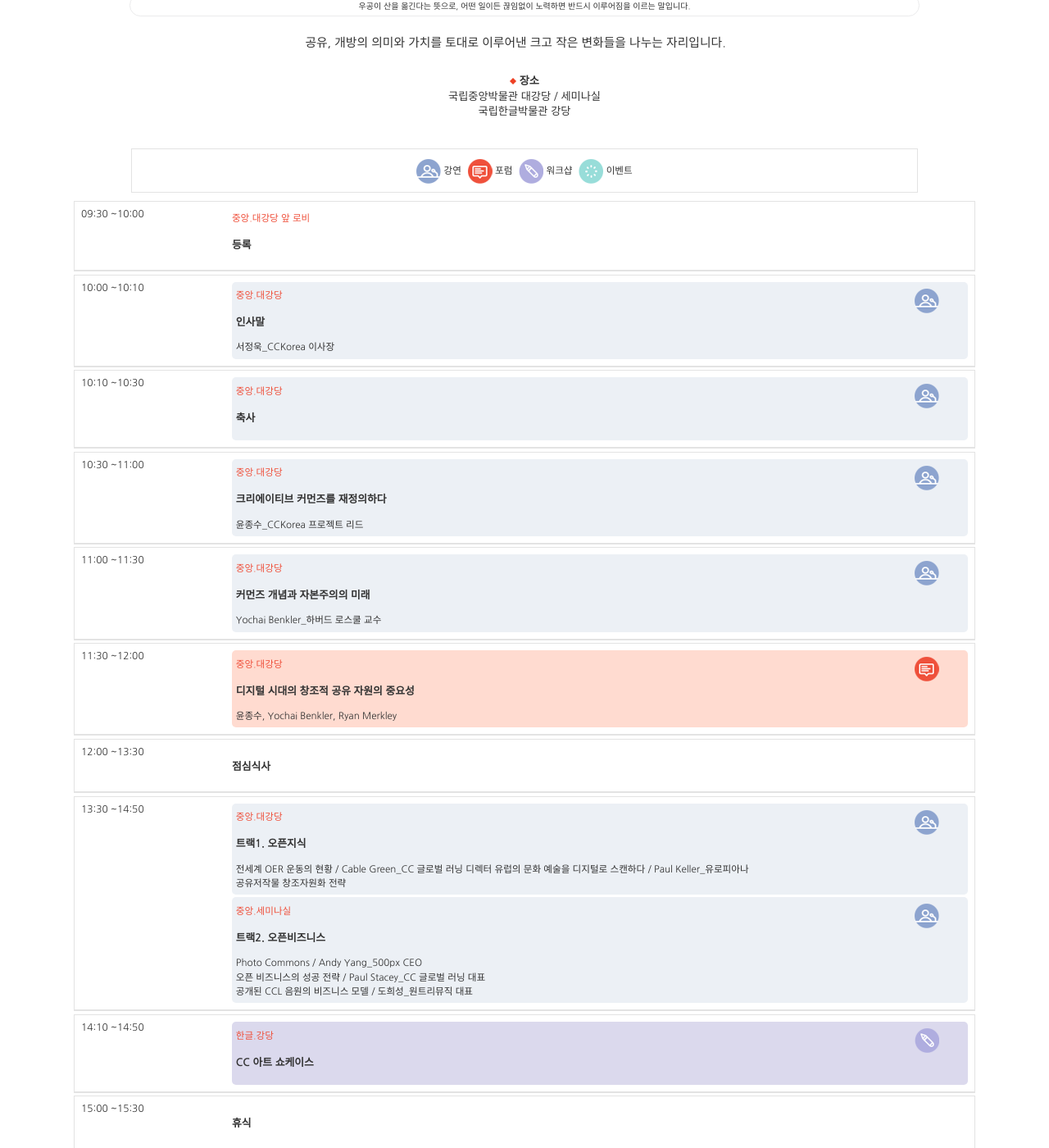
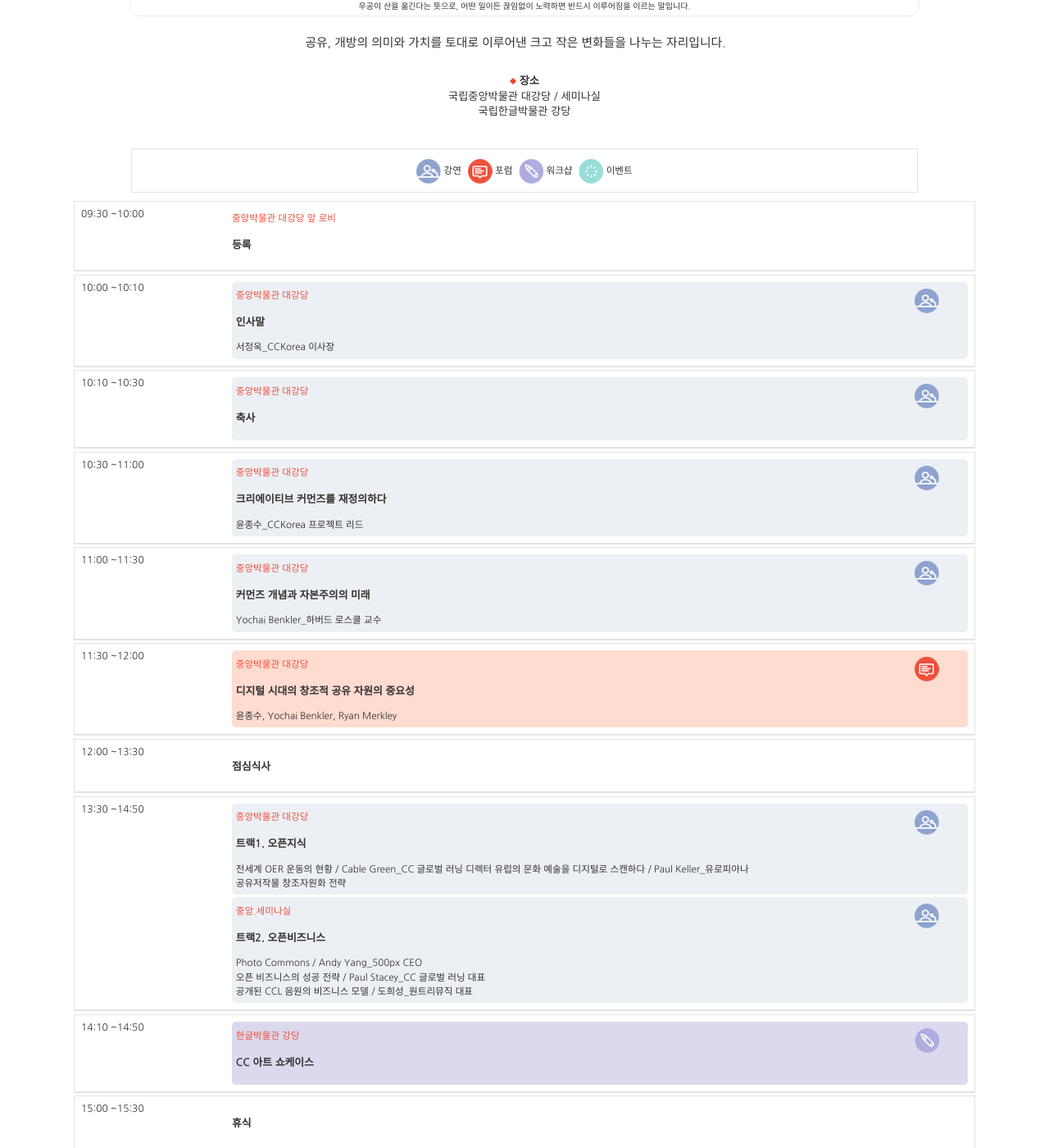
Before and after one commit to creativecommonskorea/2015-global-summit, a Jekyll site: the page built from programs_mobile.html, in a window 1280 px wide and 1400 px high, scrolled down 437 px. Shown: the whole window at 82% size. Built offline with Jekyll 4.4.1, drawn with Linux system fonts in a browser that asks for light colours; nearby versions of some CDN libraries; some of the changed text lies outside the part shown.

Commit message:
Update day15_programs.yml

```diff
--- a/_data/day15_programs.yml
+++ b/_data/day15_programs.yml
@@ -2,20 +2,20 @@
 - time: "09:30 ~10:00"
   sessions:
     - title: "등록"
-      location: "중앙.대강당 앞 로비"
+      location: "중앙박물관 대강당 앞 로비"
 
 - time: "10:00 ~10:10"
   sessions:
     - title: "인사말"
       detail: >
         서정욱_CCKorea 이사장
-      location: "중앙.대강당"
+      location: "중앙박물관 대강당"
       box: lightblue
 
 - time: "10:10 ~10:30"
   sessions:
     - title: "축사"
-      location: "중앙.대강당"
+      location: "중앙박물관 대강당"
       box: lightblue
 
 - time: "10:30 ~11:00"
@@ -23,7 +23,7 @@
     - title: "크리에이티브 커먼즈를 재정의하다"
       detail: >
         윤종수_CCKorea 프로젝트 리드
-      location: "중앙.대강당"
+      location: "중앙박물관 대강당"
       box: lightblue
 
 - time: "11:00 ~11:30"
@@ -31,7 +31,7 @@
     - title: "커먼즈 개념과 자본주의의 미래"
       detail: >
         Yochai Benkler_하버드 로스쿨 교수
-      location: "중앙.대강당"
+      location: "중앙박물관 대강당"
       box: lightblue
 
 - time: "11:30 ~12:00"
@@ -39,7 +39,7 @@
     - title: "디지털 시대의 창조적 공유 자원의 중요성"
       detail: >
         윤종수, Yochai Benkler, Ryan Merkley
-      location: "중앙.대강당"
+      location: "중앙박물관 대강당"
       box: lightorange
 
 - time: "12:00 ~13:30"
@@ -53,7 +53,7 @@
         전세계 OER 운동의 현황 / Cable Green_CC 글로벌 러닝 디렉터
         유럽의 문화 예술을 디지털로 스캔하다 / Paul Keller_유로피아나<br>
         공유저작물 창조자원화 전략
-      location: "중앙.대강당"
+      location: "중앙박물관 대강당"
       box: lightblue
     - title: "트랙2. 오픈비즈니스"
       detail: >
@@ -66,7 +66,7 @@
 - time: "14:10 ~14:50"
   sessions:
     - title: "CC 아트 쇼케이스"
-      location: "한글.강당"
+      location: "한글박물관 강당"
       box: lightpurple
 
 - time: "15:00 ~15:30"
@@ -81,19 +81,19 @@
         과학, 의학 데이터의 공유와 가져온 변화 / 이상호_한국과학기술정보연구원 <br>
         데이터 긱이 세상을 바꾼다 / 박은정_팀포퐁 <br>
         IoT와 오픈데이터 / Naeema Zarif_CC 아랍 지역 코디네이터
-      location: "중앙.대강당"
+      location: "중앙박물관 대강당"
       box: lightblue
     - title: "트랙4. DIY"
       detail: >
         '3D 프린터 기술의 진화' / Michael Weinberg_Shapeways 법률고문 <br>
         '소프트웨어야 놀자' / 김지현_네이버 이사
-      location: "중앙.세미나실"
+      location: "중앙박물관 세미나실"
       box: lightblue
 
     - title: "크리에이티브 워크샵"
       detail: >
         Dance with ZeMarmot: Aryeom Han & Jehan Pagas
-      location: "한글.강당"
+      location: "한글박물관 강당"
       box: lightpurple
 
 - time: "17:00 ~17:30"
@@ -101,7 +101,7 @@
     - title: "경계를 허무는 나비의 실험"
       detail: >
         노소영_나비아트센터 관장
-      location: "중앙.대강당"
+      location: "중앙박물관 대강당"
       box: lightblue
 
 - time: "17:30 ~18:00"
@@ -109,5 +109,5 @@
     - title: "위키백과의 ‘리-챌린지(re-challenge)'"
       detail: >
         Lila Tretikov_위키미디아 재단 사무국장
-      location: "중앙.대강당"
+      location: "중앙박물관 대강당"
       box: lightblue
```
